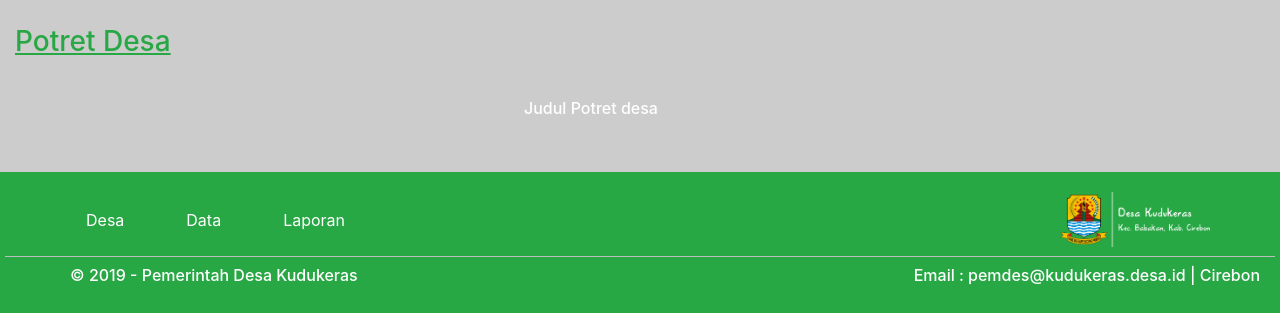
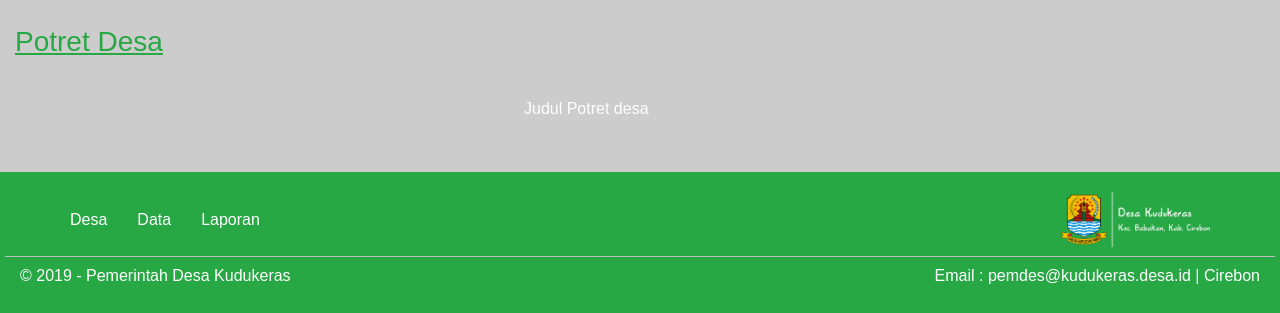
Before and after one commit to ahmad-TG/newproject, a PHP site: page /index.php in a window 1280 px wide. Shown: the part 2588-2901 px from the top of the page. Run offline with PHP 8.4, Linux system fonts and the light colour scheme; data comes from the database, SQL or seed files in the repository; some libraries are stand-ins or nearby versions.

Commit message:
perbaikan index

```diff
--- a/index.php
+++ b/index.php
@@ -4,18 +4,18 @@
   define('INDEX', true);
 ?>
 <!DOCTYPE HTML>
-<html>
+<html lang="en">
    <head>
       <title>Dashboard</title>
-      <meta charset="UTF-8">
-      <meta name="viewport" content="width=device-width, initial-scale=1">
+      <meta charset="utf-8">
+      <meta name="viewport" content="width=device-width, initial-scale=1, shrink-to-fit=no">
+      <link rel="stylesheet" href="https://stackpath.bootstrapcdn.com/bootstrap/4.4.1/css/bootstrap.min.css"
+      integrity="sha384-Vkoo8x4CGsO3+Hhxv8T/Q5PaXtkKtu6ug5TOeNV6gBiFeWPGFN9MuhOf23Q9Ifjh" crossorigin="anonymous">
       <link rel="stylesheet" href="css/dash_style.css" type="text/css">
-      <!-- <link rel="stylesheet" href="https://stackpath.bootstrapcdn.com/bootstrap/4.4.1/css/bootstrap.min.css"
-      integrity="sha384-Vkoo8x4CGsO3+Hhxv8T/Q5PaXtkKtu6ug5TOeNV6gBiFeWPGFN9MuhOf23Q9Ifjh" crossorigin="anonymous"> -->
-      <link rel="stylesheet" href="bootstrap/css/bootstrap.min.css">
+      <!-- <link rel="stylesheet" href="bootstrap/css/bootstrap.min.css"> -->
       <link rel="stylesheet" href="css/style.css">
 
-      <link rel="stylesheet" href="path/to/bootstrap/css/bootstrap.min.css">
+      <!-- <link rel="stylesheet" href="path/to/bootstrap/css/bootstrap.min.css"> -->
       <link rel="stylesheet" href="path/to/font-awesome/css/font-awesome.min.css">
       <Style>
          .separator{
@@ -51,14 +51,14 @@
               }
 
          }
-         @media screen and (min-width: 480px) and (max-width: 960px){
-            .kabarberita{ background: green; }
+         /* @media screen and (min-width: 480px) and (max-width: 960px){
+
             .show{
                display:none;
             }
-         }
+         }  */
          @media screen and (min-width: 960px){
-            .kabarberita{ background: blue; }
+
             .show{
                display:none;
             }
@@ -67,7 +67,7 @@
 
    </head>
    <body class="bgr">
-      <nav class="navbar navbar-expand-lg navbar-light navs bg-success menus" style="z-index:2">
+      <nav class="navbar navbar-expand-lg navbar-light navs bg-success menus" style="z-index:1">
          <ul class="navbar-nav mr-auto">
                <li class="nav-item active">
                   <img src="statics/logo.png"  style="padding-top:20px" width="150" >
@@ -82,28 +82,28 @@
                <div class="col-sm d-flex flex-row-reverse">
                   <ul class="navbar-nav">
                      <li class="nav-item ">
-                        <a class="nav-link h5 text-white active" href="?hal=first_dashboard">HOME</a>
+                        <a class="nav-link h6 text-white active" href="?hal=first_dashboard">HOME</a>
                      </li>
                      <li class="nav-item ">
-                        <a class="nav-link  h5 text-white active" href="?hal=dash_desa">DESA</a>
+                        <a class="nav-link  h6 text-white " href="?hal=dash_desa">DESA</a>
                      </li>
                      <li class="nav-item">
-                        <a class="nav-link h5 text-white"href="?hal=dash_statistik">STATISTIK</a>
+                        <a class="nav-link h6 text-white" href="?hal=dash_statistik">STATISTIK</a>
                      </li>
                      <li class="nav-item">
-                        <a class="nav-link h5 text-white"href="?hal=dash_layanandesa">LAYANAN DESA</a>
+                        <a class="nav-link h6 text-white" href="?hal=dash_layanandesa">LAYANAN DESA</a>
                      </li>
                      <li class="nav-item">
-                        <a class="nav-link h5 text-white"href="?hal=dash_potensidesa">POTENSI DESA</a>
+                        <a class="nav-link h6 text-white" href="?hal=dash_potensidesa">POTENSI DESA</a>
                      </li>
                      <li class="nav-item">
-                        <a class="nav-link h5 text-white"href="?hal=dash_kabardesa">KABAR DESA</a>
+                        <a class="nav-link h6 text-white" href="?hal=dash_kabardesa">KABAR DESA</a>
                      </li>
                      <li class="nav-item">
-                        <a class="nav-link h5 text-white"href="?hal=dash_galeridesa">GALERI DESA</a><a >
+                        <a class="nav-link h6 text-white" href="?hal=dash_galeridesa">GALERI DESA</a><a >
                      </li>
                      <li class="nav-item">
-                        <a class="nav-link h5 text-white" href="login.php">LOGIN</a>
+                        <a class="nav-link h6 text-white" href="login.php">LOGIN</a>
                      </li>
                   </ul>
                </div>
@@ -122,21 +122,23 @@
       </div>
       <footer class="bg-success">
          <!-- <div style="margin-left:10%; margin-right:10%; "> -->
+
+
          <div >
             <div class="row align-items-center text-white">
                <div class="col-auto">
-               <a class="nav-link hide text-white active" style="margin-left:50px" href="?hal=dash_desa">Desa</a>
-               <a class="h6 show text-white" href="?hal=dash_desa">Desa</a>
+               <!-- <a class="nav-link text-white active" style="margin-left:50px" href="?hal=dash_desa">Desa</a> -->
+               <a class="h6  text-white" href="?hal=dash_desa" style="margin-left:50px">Desa</a>
                </div>
 
                <div class="col-auto">
-               <a class="nav-link hide text-white" href="?hal=dash_statistik">Data</a>
-               <a class="h6 show text-white" href="?hal=dash_statistik">Data</a>
+               <!-- <a class="nav-link text-white" href="?hal=dash_statistik">Data</a> -->
+               <a class="h6  text-white" href="?hal=dash_statistik">Data</a>
                </div>
 
                <div class="col-auto">
-                  <a class="nav-link hide text-white" href="?hal=dash_statistik">Laporan</a>
-                  <a class="h6 show text-white" href="?hal=dash_statistik">Laporan</a>
+                  <!-- <a class="nav-link text-white" href="?hal=dash_statistik">Laporan</a> -->
+                  <a class="h6  text-white" href="?hal=dash_statistik">Laporan</a>
                </div>
 
                <div class="col"></div>
@@ -152,24 +154,26 @@
 
             <div class="row align-items-center text-white">
                <div class="col-auto">
-                  <div class="h6 hide" style="margin-left:50px">©  2019 - Pemerintah Desa Kudukeras </div>
-                  <div class="h6 show" >©  2019 - Pemerintah Desa Kudukeras </div>
+                  <!-- <div class="h6" style="margin-left:50px">©  2019 - Pemerintah Desa Kudukeras </div> -->
+                  <div class="h6 " >©  2019 - Pemerintah Desa Kudukeras </div>
                </div>
                <div class="col"></div>
                <div class="col-auto">
-                  <!-- <div class="h6 hide" style="margin-right:50px">Email : pemdes@kudukeras.desa.id | Cirebon  -->
+                  <!-- <div class="h6 hide" style="margin-right:50px;">Email : pemdes@kudukeras.desa.id | Cirebon  -->
                   <div class="h6 " >Email : pemdes@kudukeras.desa.id | Cirebon
 
                </div>
             </div>
          </div>
+
       </footer>
 
-      <!-- <script src="bootstrap/js/bootstrap.bundle.min.js"></script>
-      <script src="js/jquery-3.5.0.min.js"></script> -->
+
+
+      <!-- <script src="bootstrap/js/bootstrap.bundle.min.js"></script> -->
+      <!-- <script src="js/jquery-3.5.0.min.js"></script> -->
       <script src="https://code.jquery.com/jquery-3.4.1.slim.min.js" integrity="sha384-J6qa4849blE2+poT4WnyKhv5vZF5SrPo0iEjwBvKU7imGFAV0wwj1yYfoRSJoZ+n" crossorigin="anonymous"></script>
-<script src="https://cdn.jsdelivr.net/npm/popper.js@1.16.0/dist/umd/popper.min.js" integrity="sha384-Q6E9RHvbIyZFJoft+2mJbHaEWldlvI9IOYy5n3zV9zzTtmI3UksdQRVvoxMfooAo" crossorigin="anonymous"></script>
-<script src="https://stackpath.bootstrapcdn.com/bootstrap/4.4.1/js/bootstrap.min.js" integrity="sha384-wfSDF2E50Y2D1uUdj0O3uMBJnjuUD4Ih7YwaYd1iqfktj0Uod8GCExl3Og8ifwB6" crossorigin="anonymous"></script>
-
+      <script src="https://cdn.jsdelivr.net/npm/popper.js@1.16.0/dist/umd/popper.min.js" integrity="sha384-Q6E9RHvbIyZFJoft+2mJbHaEWldlvI9IOYy5n3zV9zzTtmI3UksdQRVvoxMfooAo" crossorigin="anonymous"></script>
+      <script src="https://stackpath.bootstrapcdn.com/bootstrap/4.4.1/js/bootstrap.min.js" integrity="sha384-wfSDF2E50Y2D1uUdj0O3uMBJnjuUD4Ih7YwaYd1iqfktj0Uod8GCExl3Og8ifwB6" crossorigin="anonymous"></script>
    </body>
 </html>
```
